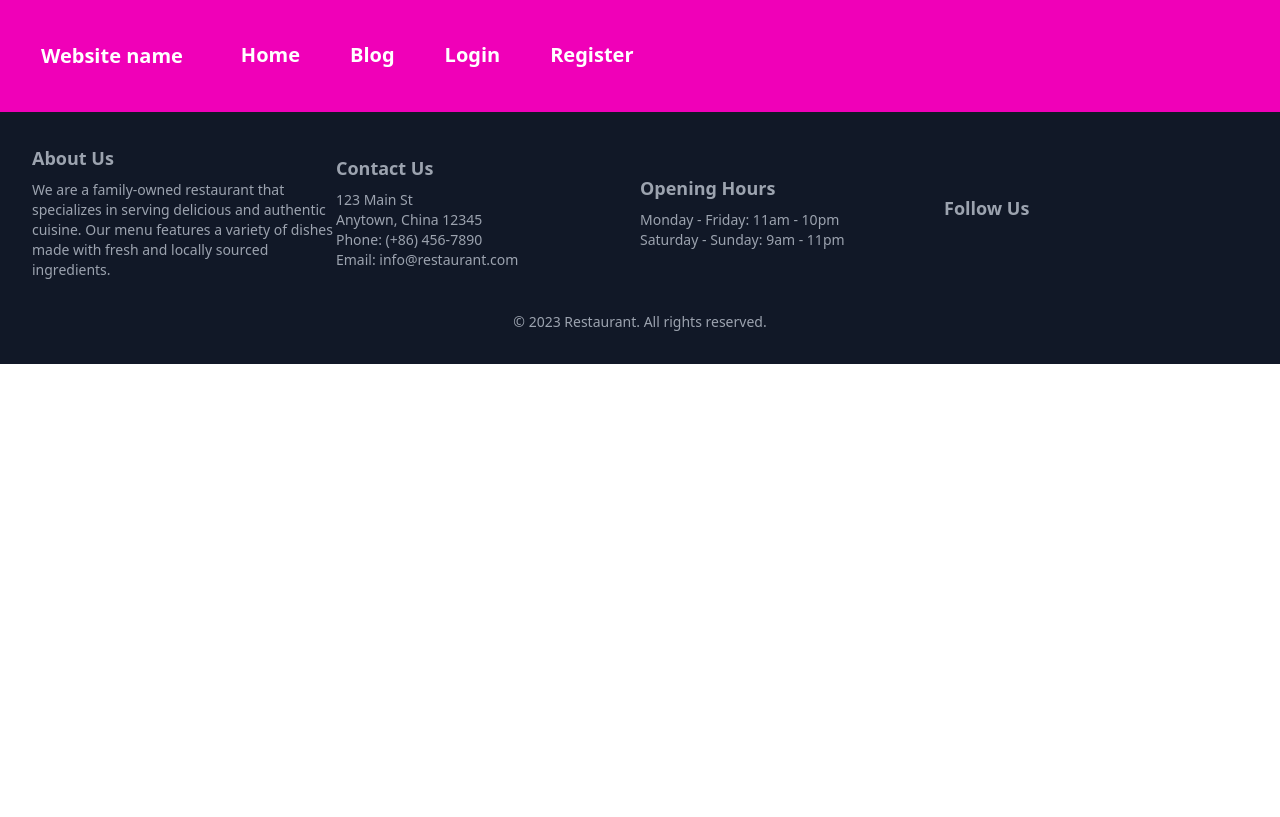
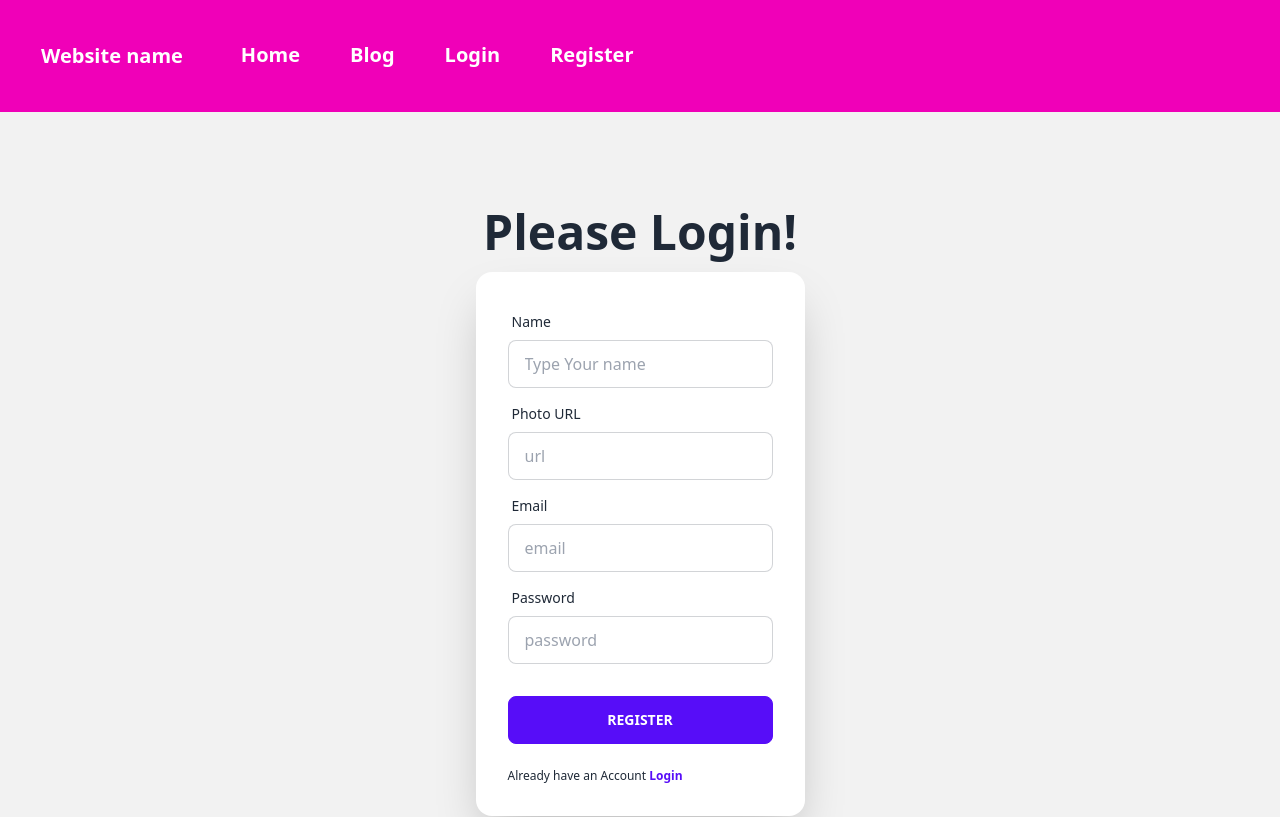
Before and after one commit to alif819015/chef-recipe-hunter-client, a React (Vite) app: page /register in a window 1280 px wide. Shown: the top 817 px of the page. Built offline with nearby package versions, Linux system fonts and the light colour scheme; no server answers.

Commit message:
3rd commit added loaddin and register page

```diff
--- a/src/home/Register.jsx
+++ b/src/home/Register.jsx
@@ -1,11 +1,126 @@
-import React from 'react';
+/* eslint-disable no-unused-vars */
+import React, { useContext, useState } from "react";
+import { Form, Link } from "react-router-dom";
+import { AuthContext } from "../auth/AuthProvider";
 
 const Register = () => {
-    return (
-        <div>
+  const { createUser } = useContext(AuthContext);
+  const [error, setError] = useState("");
+  const [success, setSuccess] = useState("");
 
+  const handleRegister = (event) => {
+    event.preventDefault();
+    const form = event.target;
+    const name = form.name.value;
+    const photo = form.photo.value;
+    const email = form.email.value;
+    const password = form.password.value;
+    console.log(name, photo, email, password);
+
+    setSuccess('');
+    setError('');
+
+    if(!/(?=.*[A-Z])/.test(password)) {
+        setError('Please at least add one Uppercase');
+        return;
+    }
+    else if(!/(?=.*[!@#$&*])/.test(password)){
+        setError('Please add a special Character')
+        return;
+    }
+    else if(password.length < 6){
+        setError('Please at least 6 character in your password')
+        return;
+    }
+    createUser(email, password)
+      .then((result) => {
+        const loggedUser = result.user;
+        console.log(loggedUser);
+        setSuccess("User has create successfully");
+        event.target.reset();
+      })
+      .catch((error) => {
+        console.error(error.message);
+        setError(error.message);
+      });
+  };
+  return (
+    <div className="hero min-h-screen bg-base-200">
+      <div className="hero-content flex-col ">
+        <div className="text-center">
+          <h1 className="text-5xl font-bold">Please Login!</h1>
         </div>
-    );
+        <div className="card flex-shrink-0 w-full max-w-sm shadow-2xl bg-base-100">
+          <Form onSubmit={handleRegister} className="card-body">
+            <div className="form-control">
+              <label className="label">
+                <span className="label-text">Name</span>
+              </label>
+              <input
+                type="text"
+                placeholder="Type Your name"
+                name="name"
+                className="input input-bordered"
+                required
+              />
+            </div>
+            <div className="form-control">
+              <label className="label">
+                <span className="label-text">Photo URL</span>
+              </label>
+              <input
+                type="text"
+                placeholder="url"
+                name="photo"
+                className="input input-bordered"
+                required
+              />
+            </div>
+            <div className="form-control">
+              <label className="label">
+                <span className="label-text">Email</span>
+              </label>
+              <input
+                type="text"
+                placeholder="email"
+                name="email"
+                className="input input-bordered"
+                required
+              />
+            </div>
+            <div className="form-control">
+              <label className="label">
+                <span className="label-text">Password</span>
+              </label>
+              <input
+                type="password"
+                placeholder="password"
+                name="password"
+                className="input input-bordered"
+                required
+              />
+            </div>
+            <div className="form-control mt-6">
+              <button className="btn btn-primary">Register</button>
+            </div>
+            <p className="text-red-600">
+              <small>{error}</small>
+            </p>
+            <p className="text-green-600">
+              <small>{success}</small>
+            </p>
+            <a className="label-text-alt">
+              Already have an Account{" "}
+              <span className="text-primary font-semibold link link-hover">
+                {" "}
+                <Link to="/login">Login</Link>
+              </span>
+            </a>
+          </Form>
+        </div>
+      </div>
+    </div>
+  );
 };
 
 export default Register;
```
